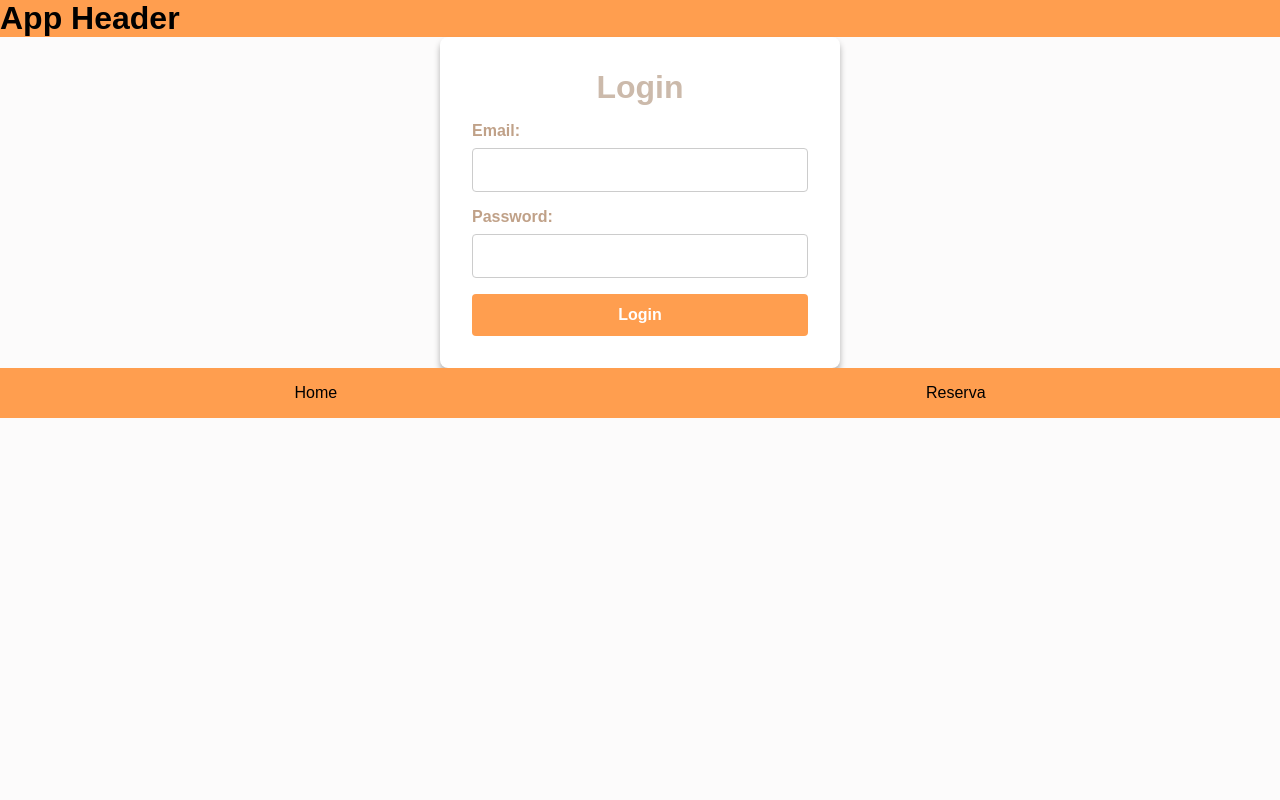
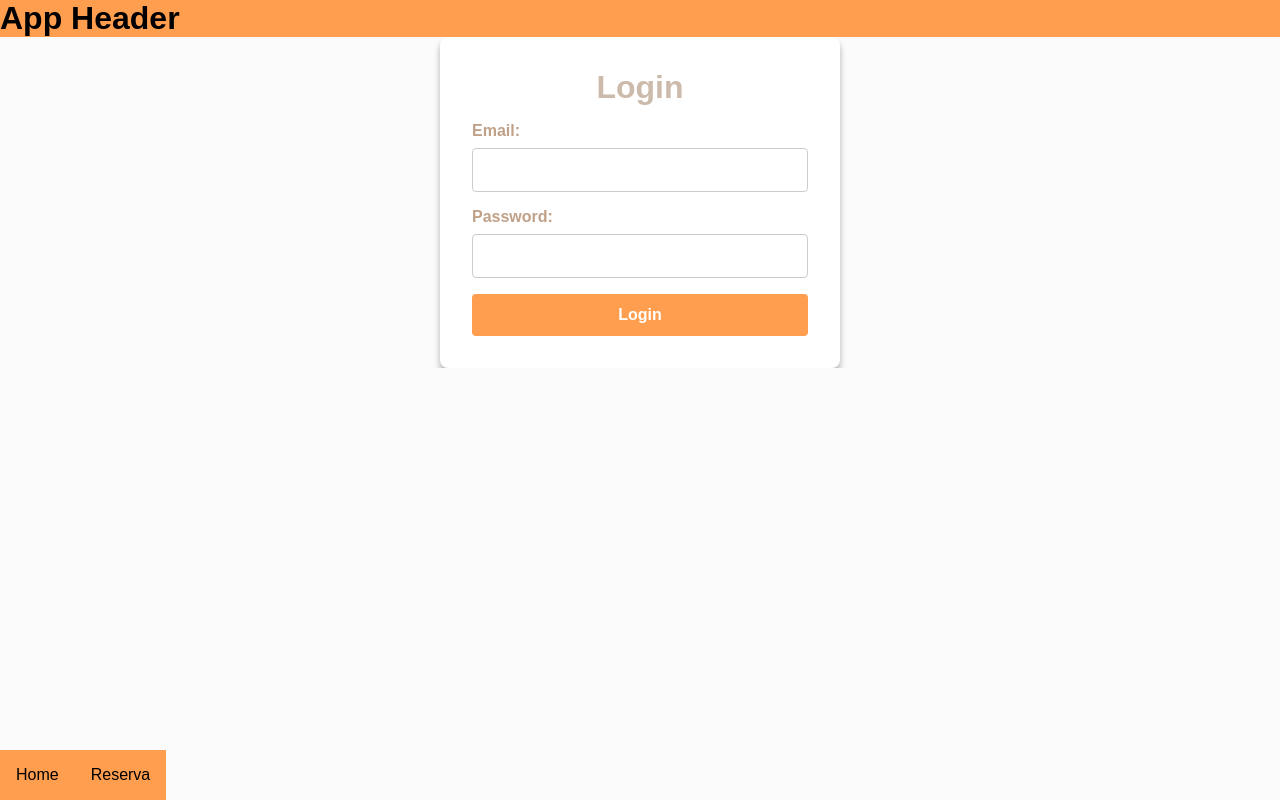
Before and after one commit to Bicis-HLanz/hopital-bicis, a Next.js app: page / in a window 1280 px wide. Built offline with nearby package versions, Linux system fonts and the light colour scheme.

Commit message:
forced moving nav to the bottom

```diff
--- a/app/components/mainLayout/AppNav.module.css
+++ b/app/components/mainLayout/AppNav.module.css
@@ -2,8 +2,11 @@
   display: flex;
   justify-content: space-around;
 
+}
+
+.app-nav {
   background-color: var(--primary);
-  position: sticky;
+  position: absolute;
   bottom: 0;
 }
 
```
